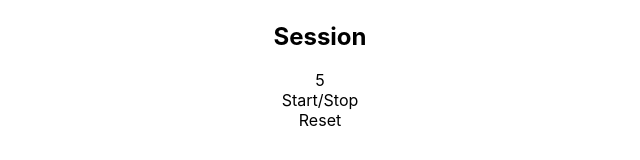
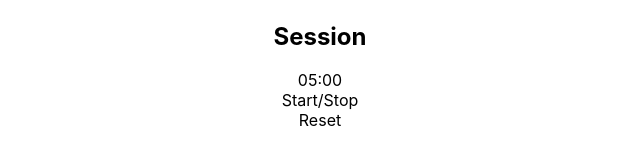
Before and after one commit to gijo57/freecodecamp, a React (Create React App) app in the folder front-end-libraries/pomodoro-clock/: page / in a window 1280 px wide. Shown: the part 318-478 px from the top of the page, without its empty margins (320-960 px from the left). Built offline with nearby package versions, Linux system fonts and the light colour scheme.

Commit message:
convert time to seconds and add dual digit display

```diff
--- a/front-end-libraries/pomodoro-clock/src/App.js
+++ b/front-end-libraries/pomodoro-clock/src/App.js
@@ -4,11 +4,11 @@ import BreakControl from './Components/BreakControl';
 import SessionControl from './Components/SessionControl';
 import Timer from './Components/Timer';
 function App() {
-  const [breakTime, setBreakTime] = useState(5);
-  const [sessionTime, setSessionTime] = useState(5);
+  const [breakTime, setBreakTime] = useState(300);
+  const [sessionTime, setSessionTime] = useState(300);
   const [isSession, setIsSession] = useState(true);
   const [isRunning, setIsRunning] = useState(false);
-
+  console.log(breakTime, sessionTime);
   return (
     <div className="App">
       <h1>Pomodoro Timer</h1>
--- a/front-end-libraries/pomodoro-clock/src/Components/BreakControl.js
+++ b/front-end-libraries/pomodoro-clock/src/Components/BreakControl.js
@@ -2,10 +2,10 @@ import './BreakControl.css';
 
 function BreakControl({ breakTime, setBreakTime }) {
   const handleBreakTimeUpdate = (type) => {
-    if (breakTime > 1 && breakTime < 60) {
+    if (breakTime > 60 && breakTime < 3600) {
       type === 'increment'
-        ? setBreakTime(breakTime + 1)
-        : setBreakTime(breakTime - 1);
+        ? setBreakTime(breakTime + 60)
+        : setBreakTime(breakTime - 60);
     }
   };
 
@@ -19,7 +19,7 @@ function BreakControl({ breakTime, setBreakTime }) {
         >
           +
         </div>
-        <div id="break-length">{breakTime}</div>
+        <div id="break-length">{breakTime / 60}</div>
         <div
           onClick={() => handleBreakTimeUpdate('decrement')}
           id="break-decrement"
--- a/front-end-libraries/pomodoro-clock/src/Components/SessionControl.js
+++ b/front-end-libraries/pomodoro-clock/src/Components/SessionControl.js
@@ -4,8 +4,8 @@ function SessionControl({ sessionTime, setSessionTime }) {
   const handleSessionTimeUpdate = (type) => {
     if (sessionTime > 0) {
       type === 'increment'
-        ? setSessionTime(sessionTime + 1)
-        : setSessionTime(sessionTime - 1);
+        ? setSessionTime(sessionTime + 60)
+        : setSessionTime(sessionTime - 60);
     }
   };
   return (
@@ -18,7 +18,7 @@ function SessionControl({ sessionTime, setSessionTime }) {
         >
           +
         </div>
-        <div id="session-length">{sessionTime}</div>
+        <div id="session-length">{sessionTime / 60}</div>
         <div
           onClick={() => handleSessionTimeUpdate('decrement')}
           id="session-decrement"
--- a/front-end-libraries/pomodoro-clock/src/Components/Timer.js
+++ b/front-end-libraries/pomodoro-clock/src/Components/Timer.js
@@ -60,18 +60,26 @@ function Timer({
   ]);
 
   const handleReset = () => {
-    setBreakTime(5);
-    setSessionTime(5);
+    setBreakTime(300);
+    setSessionTime(300);
     setRemainingBreak(breakTime);
     setRemainingSession(sessionTime);
     setIsRunning(false);
     setIsSession(true);
   };
 
+  const displayMinutesAndSeconds = (time) => {
+    let minutes = Math.floor(time / 60);
+    let seconds = time % 60;
+    return `${minutes > 9 ? minutes : `0${minutes}`}:${
+      seconds > 9 ? seconds : `0${seconds}`
+    }`;
+  };
+
   return (
     <div className="Timer">
       <h2 id="timer-label">{isSession ? 'Session' : 'Break'}</h2>
-      <div id="time-left">{currentTimeShown}</div>
+      <div id="time-left">{displayMinutesAndSeconds(currentTimeShown)}</div>
       <div onClick={handleStartStop}>Start/Stop</div>
       <div onClick={handleReset}>Reset</div>
     </div>
```
